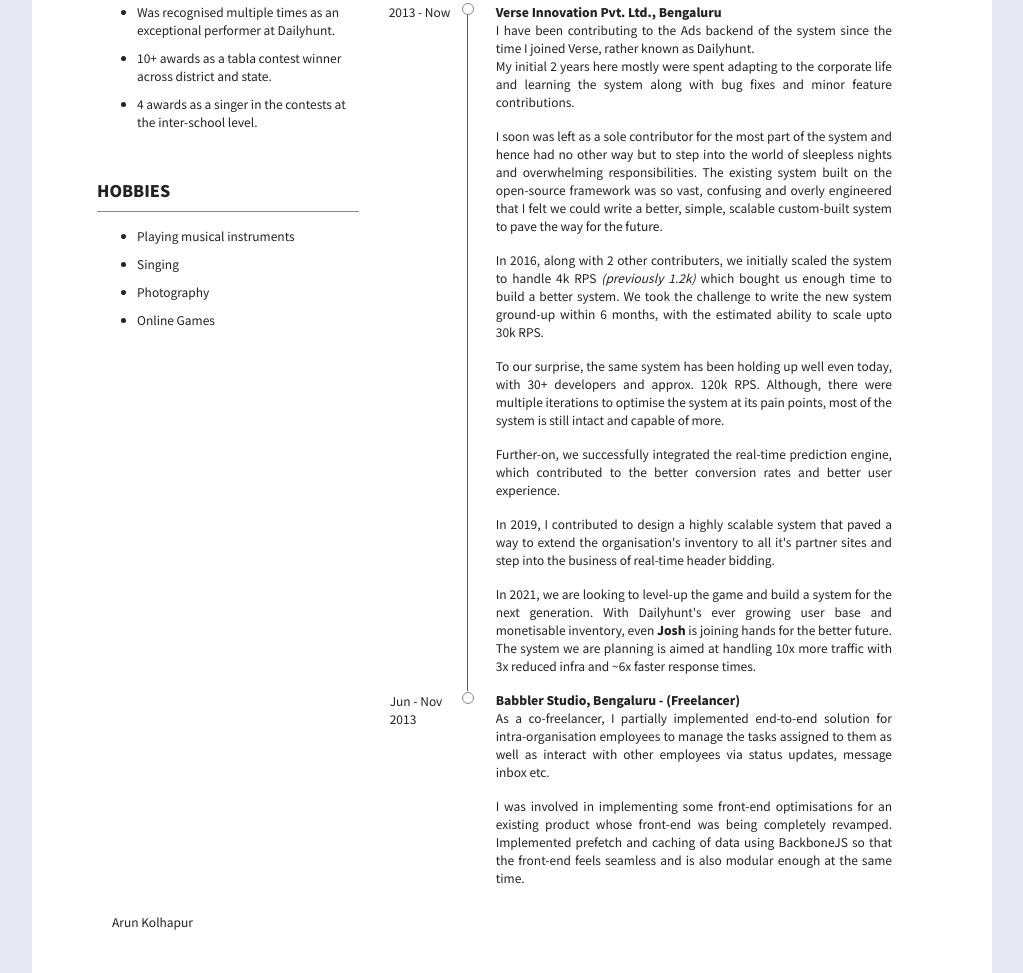
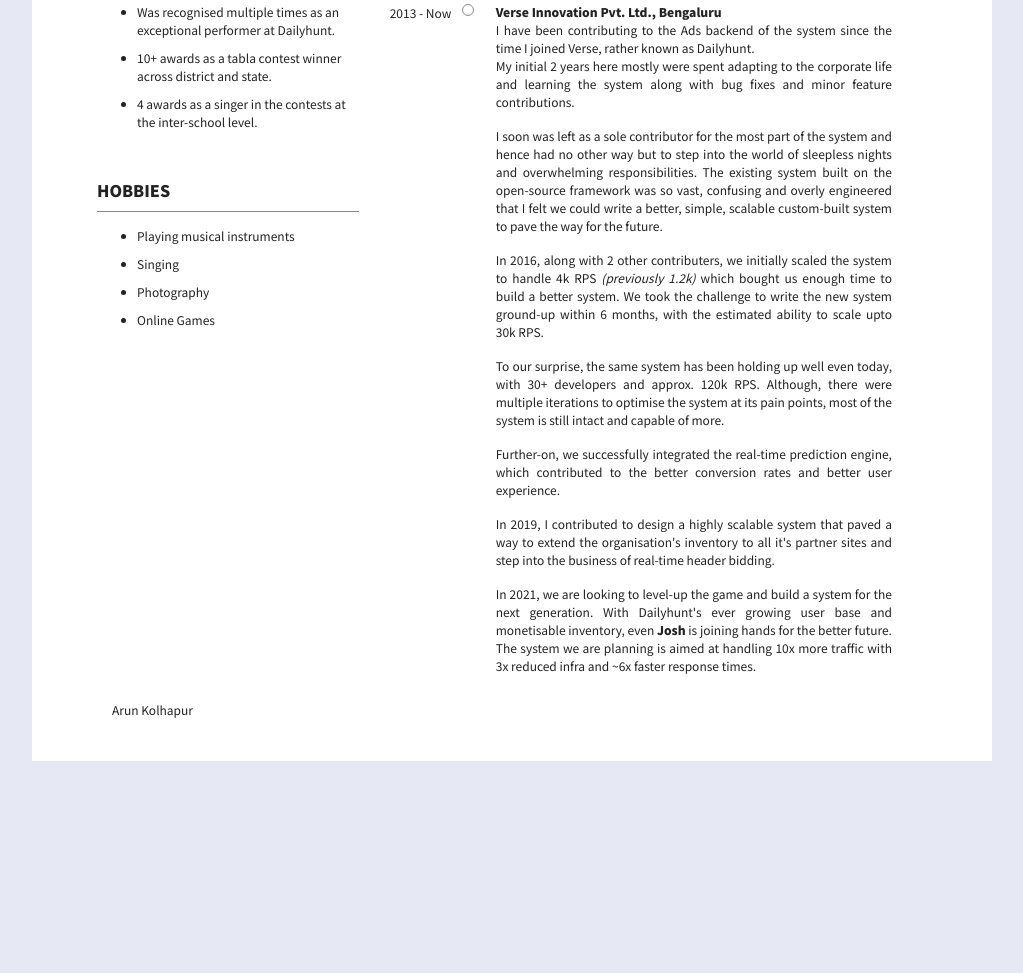
Before and after one commit to arrowak/arunkolhapur.github.io, a plain HTML site: page index.html in a window 1280 px wide. Shown: the part 954-1927 px from the top of the page, without its empty margins (128-1151 px from the left). After the commit the page ends 1715 px from the top, so only its background shows below. Drawn offline with Linux system fonts and the light colour scheme.

Commit message:
Commented freelance

```diff
--- a/index.html
+++ b/index.html
@@ -283,7 +283,7 @@
                     </p>
                 </div>
             </div>
-            <div class="row edu">
+            <!--div class="row edu">
                 <div class="col-2 year">
                     Jun - Nov <br>
                     2013
@@ -303,7 +303,7 @@
                         BackboneJS so that the front-end feels seamless and is also modular enough at the same time.
                     </p>
                 </div>
-            </div>
+            </div-->
         </div>
     </div>
 
```
